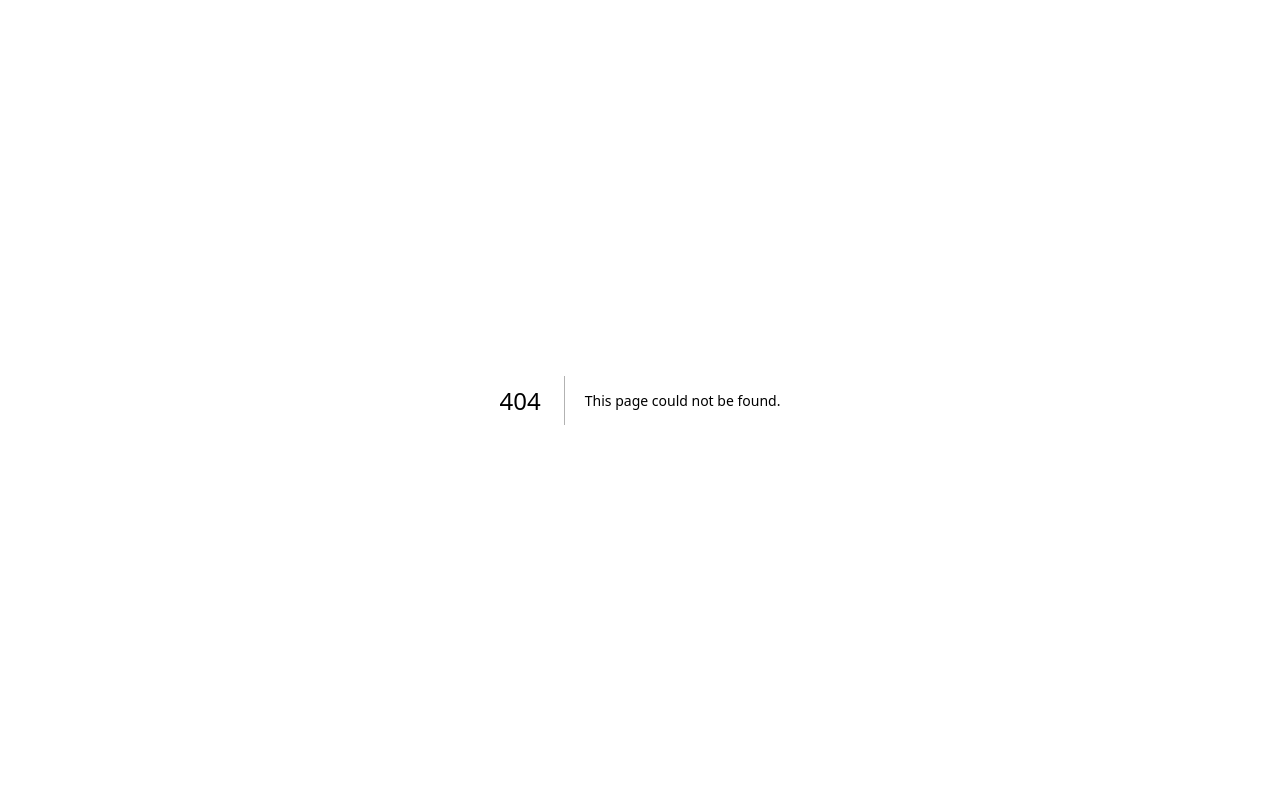
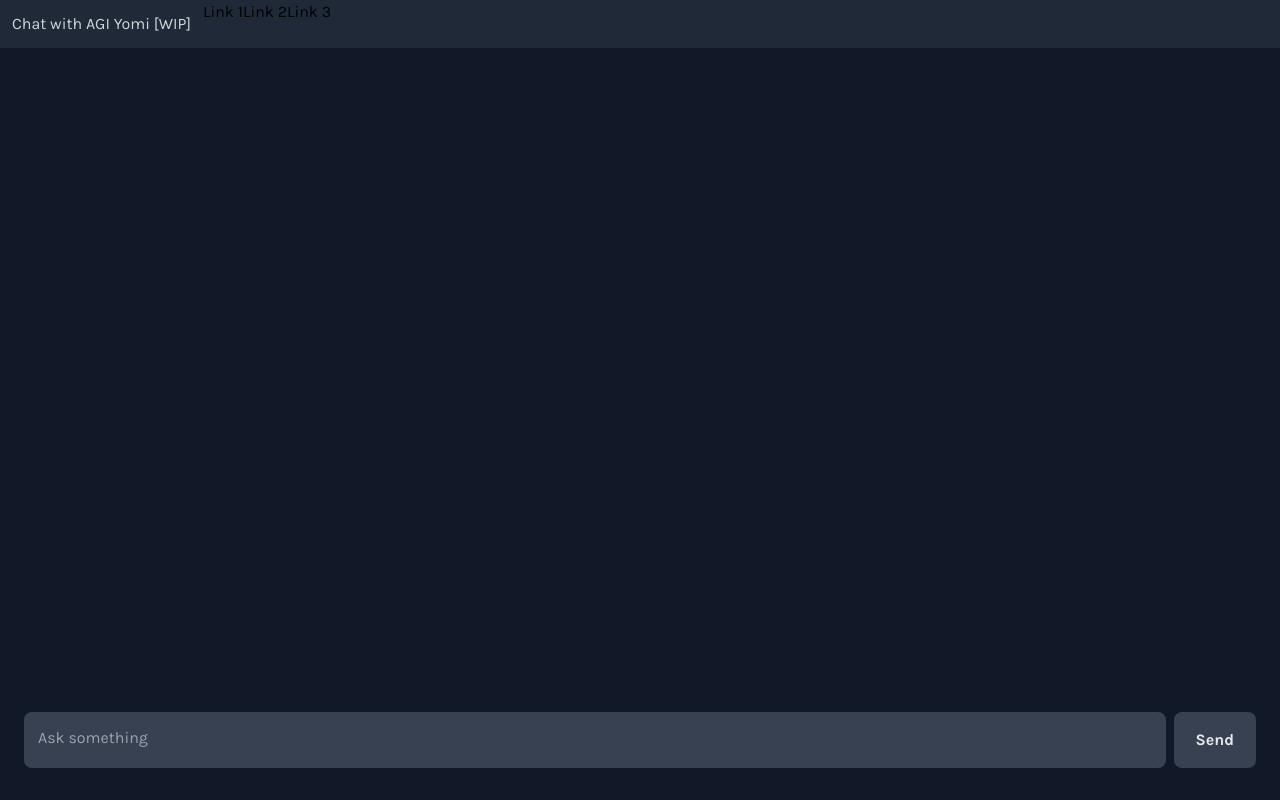
Before and after one commit to abayomi185/yomitosh-dev, a Next.js app: page /chat in a window 1280 px wide. Before the commit this address had no page. Built offline with nearby package versions, Linux system fonts and the light colour scheme.

Commit message:
Begin adding a new page for chat and change chatgpt model to gpt_4_preview

```diff
--- a/components/ChatGPT.tsx
+++ b/components/ChatGPT.tsx
@@ -11,7 +11,7 @@ import { Prism as SyntaxHighlighter } from "react-syntax-highlighter";
 import { a11yDark } from "react-syntax-highlighter/dist/cjs/styles/prism";
 import remarkGfm from "remark-gfm";
 
-import { ASSISTANT_ROLE, GPTModel, IMessage, USER_ROLE } from "@utils/chatgpt";
+import { ASSISTANT_ROLE, GPTModel, IMessage, USER_ROLE } from "@type/chat";
 import { Action } from "@utils/util";
 
 const ChatGPT = () => {
@@ -86,7 +86,7 @@ const ChatGPT = () => {
             }
           }),
         ],
-        model: checkedGPT4 ? GPTModel.GPT4 : GPTModel.GPT3,
+        model: checkedGPT4 ? GPTModel.GPT4_PREVIEW : GPTModel.GPT3,
         accessKey: accessKey,
       }),
       headers: {
@@ -157,7 +157,7 @@ const ChatGPT = () => {
 
   const getAllStoredMessages = () => {
     const messagesFromStorage = JSON.parse(
-      localStorage.getItem("storedMessages")
+      localStorage.getItem("storedMessages"),
     ) || [[]];
     setStoredMessages(messagesFromStorage);
     setStoredMessageIndex(messagesFromStorage.length - 1);
@@ -203,7 +203,7 @@ const ChatGPT = () => {
   const handleSubmit = (
     event:
       | React.FormEvent<HTMLFormElement>
-      | React.KeyboardEvent<HTMLTextAreaElement>
+      | React.KeyboardEvent<HTMLTextAreaElement>,
   ) => {
     event.preventDefault();
     if (prompt !== "") sendPrompt(prompt);
--- a/css/index.css
+++ b/css/index.css
@@ -3,6 +3,9 @@
 @tailwind components;
 @tailwind utilities;
 
+html, body, #__next {
+  height: 100%;
+}
 
 body {
   font-family: 'Karla';
--- a/pages/api/chat.ts
+++ b/pages/api/chat.ts
@@ -4,7 +4,7 @@ export const config = {
 
 import { createParser } from "eventsource-parser";
 import type { NextFetchEvent, NextRequest } from "next/server";
-import { GPTModel, OpenAIMessage } from "@utils/chatgpt";
+import { GPTModel, OpenAIMessage } from "@type/chat";
 
 const OPENAI_COMPLETIONS_ENDPOINT =
   "https://api.openai.com/v1/chat/completions";
--- /dev/null
+++ b/pages/chat.tsx
@@ -0,0 +1,76 @@
+import React from "react";
+import ChatGPT from "@components/ChatGPT";
+import Textarea from "react-textarea-autosize";
+
+const sendPrompt = (prompt: string) => {};
+
+const Chat: React.FC<{}> = () => {
+  const [prompt, setPrompt] = React.useState("");
+  const [textAreaRows, setTextAreaRows] = React.useState(1);
+
+  const [loadingResponse, setLoadingResponse] = React.useState(false);
+
+  React.useEffect(() => {
+    const textRows = prompt.split("\n").length;
+    const rows =
+      textRows >= 2 && textRows <= 3 ? textRows : textRows > 3 ? 3 : 1;
+    setTextAreaRows(rows);
+  }, [prompt]);
+
+  return (
+    <div className="dark h-full w-full flex flex-col">
+      <header>
+        <div className="h-12 bg-gray-800 flex">
+          <div className="px-3 py-3 text-gray-300">
+            <h1>Chat with AGI Yomi [WIP]</h1>
+          </div>
+          <div className="dropdown-content">
+            <a href="#">Link 1</a>
+            <a href="#">Link 2</a>
+            <a href="#">Link 3</a>
+          </div>
+        </div>
+      </header>
+      <div className="flex-1 flex-grow bg-gray-900"></div>
+      <div className="min-h-8 max-h-24 flex w-full px-6 py-2 pb-8 bg-gray-900">
+        <div className="w-full mr-2">
+          <Textarea
+            className="max-h-60 min-h-full border-solid border-2 border-gray-700 bg-gray-700 rounded-lg resize-none px-3 py-3 w-full"
+            onChange={(e) => {
+              setPrompt(e.target.value);
+              // setErrorResponse(false);
+            }}
+            onKeyDown={(e) => {
+              if (e.key === "Enter" && !e.shiftKey) {
+                e.preventDefault();
+                // handleSubmit(e);
+              }
+            }}
+            value={prompt || ""}
+            rows={1}
+            placeholder={"Ask something"}
+          />
+        </div>
+        <div className="inline h-full">
+          <input
+            type="button"
+            className={`h-full transition duration-200 font-bold bg-gray-700 border-gray-700 border-2 ${
+              loadingResponse
+                ? "text-gray-700"
+                : "hover:bg-custom-7 hover:text-gray-800 text-gray-200"
+            } text-center rounded-lg px-5`}
+            value={"Send"}
+            onClick={() => {
+              if (prompt !== "") sendPrompt(prompt);
+            }}
+            disabled={loadingResponse}
+          />
+        </div>
+      </div>
+    </div>
+  );
+};
+
+export default Chat;
+
+// You can use the CSS property height: auto; and overflow-y: auto;. But since you have resize-none and h-full classes, removing those should make your textarea automatically adjust its height based on input.
--- a/tailwind.config.js
+++ b/tailwind.config.js
@@ -3,6 +3,7 @@ module.exports = {
     "./components/**/*.{js,ts,jsx,tsx}",
     "./pages/**/*.{js,ts,jsx,tsx}",
   ],
+  darkMode: "class",
   theme: {
     extend: {
       colors: {
```
Also changed, not shown: package.json (+11 -8 lines), store/zustand.ts (added, +7 -0 lines), type/chat.ts (renamed from utils/chatgpt.ts, +12 -1 lines), 1 other file (tests, documents, lock files or other folders).
